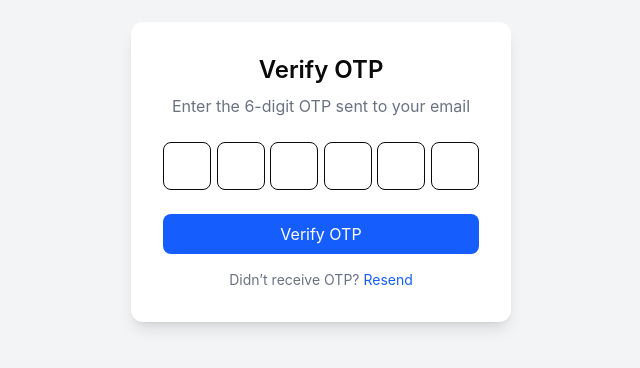
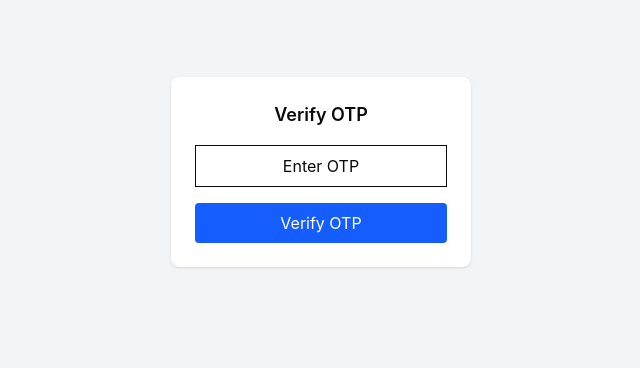
Before and after one commit to Robinsingh200/Frontend_Shop_Now, a React (Vite) app: page /ForgetPassword/verifyotp in a window 1280 px wide. Shown: the part 228-596 px from the top of the page, without its empty margins (319-959 px from the left). Built offline with nearby package versions, Linux system fonts and the light colour scheme; no server answers.

Commit message:
Fix verify otp and cmpare

```diff
--- a/src/Pages/ForgetPassword/VerifyOtp.jsx
+++ b/src/Pages/ForgetPassword/VerifyOtp.jsx
@@ -1,47 +1,18 @@
-import React, { useRef, useState } from "react";
+import { useState } from "react";
 import axios from "axios";
 import { toast } from "sonner";
 import { API_URL } from "@/config/app";
 import { useNavigate } from "react-router-dom";
 
+
 export const VerifyOtp = () => {
-  const [otp, setOtp] = useState(new Array(6).fill(""));
+  const [otp, setOtp] = useState("");
   const [loading, setLoading] = useState(false);
-  const inputsRef = useRef([]);
   const navigate = useNavigate();
 
-  const handleChange = (value, index) => {
-    if (!/^\d?$/.test(value)) return;
-
-    const newOtp = [...otp];
-    newOtp[index] = value;
-    setOtp(newOtp);
-
-    if (value && index < 5) {
-      inputsRef.current[index + 1].focus();
-    }
-  };
-
-  const handleKeyDown = (e, index) => {
-    if (e.key === "Backspace" && !otp[index] && index > 0) {
-      inputsRef.current[index - 1].focus();
-    }
-  };
-
-  const handlePaste = (e) => {
-    const pastedOtp = e.clipboardData.getData("text").slice(0, 6);
-    if (!/^\d+$/.test(pastedOtp)) return;
-
-    const newOtp = pastedOtp.split("");
-    setOtp(newOtp);
-    inputsRef.current[5].focus();
-  };
-
   const handleVerify = async () => {
-    const finalOtp = otp.join("");
-
-    if (finalOtp.length !== 6) {
-      return toast.error("Enter valid 6-digit OTP");
+    if (!otp || otp.length !== 6) {
+      return toast.error("Enter 6 digit OTP");
     }
 
     try {
@@ -49,17 +20,17 @@ export const VerifyOtp = () => {
 
       const response = await axios.post(
         `${API_URL}/verify-otp`,
-        { otp: finalOtp },
+        { otp },
         { withCredentials: true }
       );
 
       if (response.data.success) {
-        toast.success("OTP verified successfully");
-        navigate("/ForgetPassword/verifyotp/NewPasswordAdd");
+        toast.success("OTP verified");
+        navigate("/reset-password");
       }
     } catch (error) {
       toast.error(
-        error?.response?.data?.message || "Invalid or expired OTP"
+        error?.response?.data?.message || "OTP verification failed"
       );
     } finally {
       setLoading(false);
@@ -68,49 +39,29 @@ export const VerifyOtp = () => {
 
   return (
     <div className="min-h-screen flex items-center justify-center bg-gray-100">
-      <div className="bg-white p-8 rounded-xl shadow-lg w-[380px]">
-        <h2 className="text-2xl font-semibold text-center">
+      <div className="bg-white p-6 rounded-lg w-[300px] shadow">
+
+        <h2 className="text-lg font-semibold text-center">
           Verify OTP
         </h2>
 
-        <p className="text-gray-500 text-center mt-2">
-          Enter the 6-digit OTP sent to your email
-        </p>
-
-        <div
-          className="flex justify-between mt-6"
-          onPaste={handlePaste}
-        >
-          {otp.map((digit, index) => (
-            <input
-              key={index}
-              ref={(el) => (inputsRef.current[index] = el)}
-              type="text"
-              maxLength="1"
-              value={digit}
-              onChange={(e) =>
-                handleChange(e.target.value, index)
-              }
-              onKeyDown={(e) => handleKeyDown(e, index)}
-              className="w-12 h-12 text-center text-xl border rounded-lg focus:outline-none focus:ring-2 focus:ring-blue-500"
-            />
-          ))}
-        </div>
+        <input
+          type="text"
+          value={otp}
+          maxLength="6"
+          onChange={(e) => setOtp(e.target.value)}
+          placeholder="Enter OTP"
+          className="border w-full mt-4 p-2 text-center"
+        />
 
         <button
           onClick={handleVerify}
           disabled={loading}
-          className="w-full mt-6 bg-blue-600 text-white py-2 rounded-lg hover:bg-blue-700 transition disabled:opacity-60"
+          className="w-full mt-4 bg-blue-600 text-white py-2 rounded disabled:opacity-50"
         >
           {loading ? "Verifying..." : "Verify OTP"}
         </button>
 
-        <p className="text-center text-sm text-gray-500 mt-4">
-          Didn’t receive OTP?{" "}
-          <span className="text-blue-600 cursor-pointer">
-            Resend
-          </span>
-        </p>
       </div>
     </div>
   );
```
